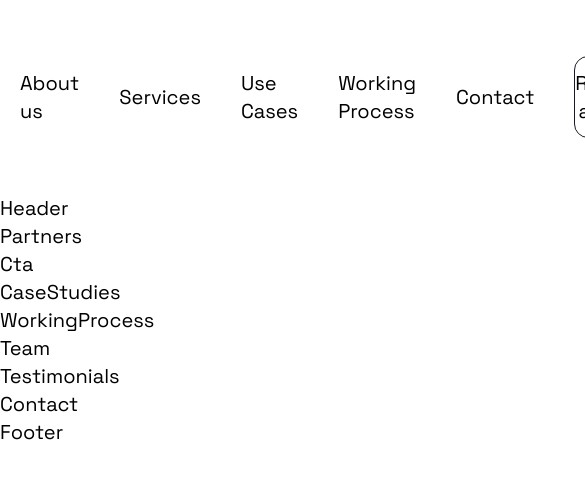
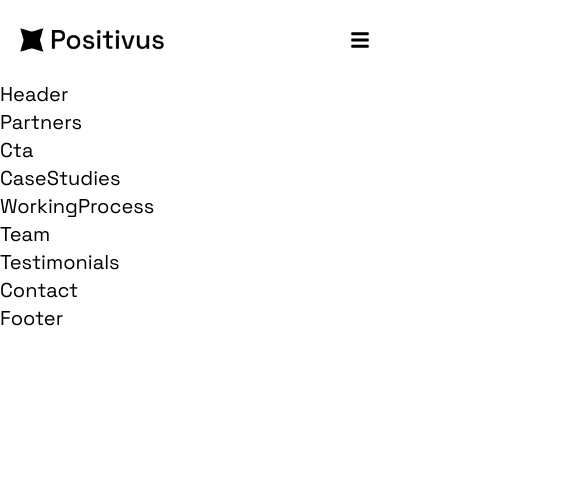
Before and after one commit to aatmaneoulmouden/positivus, a React (Vite) app: page / in a window 390 px wide. Shown: the top 478 px of the page, 585 px wide, since content can reach past the window. Built offline with nearby package versions, Linux system fonts and the light colour scheme.

Commit message:
build: Navbar section mobile version

```diff
--- a/package.json
+++ b/package.json
@@ -11,7 +11,8 @@
   },
   "dependencies": {
     "react": "^18.3.1",
-    "react-dom": "^18.3.1"
+    "react-dom": "^18.3.1",
+    "react-icons": "^5.2.1"
   },
   "devDependencies": {
     "@types/react": "^18.3.3",
--- a/src/sections/Navbar.jsx
+++ b/src/sections/Navbar.jsx
@@ -1,6 +1,20 @@
+import { FaBars } from "react-icons/fa";
 import { logoBlack } from "../assets";
 import { Button } from "../components";
 import { navlinks } from "../data";
+import { useState } from "react";
+
+const MobileMenu = ({ menu }) => (
+  <div className="mobile-menu absolute top-full left-5 right-5 flex flex-col gap-5 p-6 rounded-[30px] shadow-base border border-dark bg-white lg:hidden">
+    <ul className="flex flex-col items-center gap-5">{menu}</ul>
+    <Button
+      role="button"
+      type="outline"
+      scrollto="contactus"
+      label="Request a quote"
+    />
+  </div>
+);
 
 const Navbar = () => {
   const displayNavLinks = navlinks.map((link, index) => (
@@ -8,14 +22,26 @@ const Navbar = () => {
       {link.title}
     </li>
   ));
+
+  const [showMobileMenu, setShowMobileMenu] = useState(false);
+
+  const toggleMobileMenu = () => {
+    setShowMobileMenu((prevShowMobileMenu) => !prevShowMobileMenu);
+  };
+
   return (
-    <nav className="py-14">
+    <nav className="py-7 lg:py-14 relative">
       <div className="container">
         <div className="flex justify-between items-center">
           <a href="">
-            <img src={logoBlack} alt="Positivus" />
+            <img
+              src={logoBlack}
+              alt="Positivus"
+              className="w-[144px] object-contain lg:w-[220px]"
+            />
           </a>
-          <div className="flex items-center gap-10">
+          <FaBars className="lg:hidden" onClick={toggleMobileMenu} />
+          <div className="desktop-menu items-center gap-10 hidden lg:flex">
             <ul className="flex items-center gap-10">{displayNavLinks}</ul>
             <Button
               role="button"
@@ -24,6 +50,8 @@ const Navbar = () => {
               label="Request a quote"
             />
           </div>
+
+          {showMobileMenu && <MobileMenu menu={displayNavLinks} />}
         </div>
       </div>
     </nav>
--- a/tailwind.config.js
+++ b/tailwind.config.js
@@ -9,13 +9,17 @@ export default {
       center: true,
       padding: {
         DEFAULT: "20px",
-        lg: "100px",
+        lg: "60px",
+        xl: "100px",
       }
     },
     fontFamily: {
       base: ["Space Grotesk", "sans-serif"],
     },
     extend: {
+      boxShadow: {
+        'base': '0px 6px 0px 0px #191A23',
+      },
       colors: {
         green: "#B9FF66",
         dark: "#191A23",
```
Also changed, not shown: 1 other file (tests, documents, lock files or other folders).
